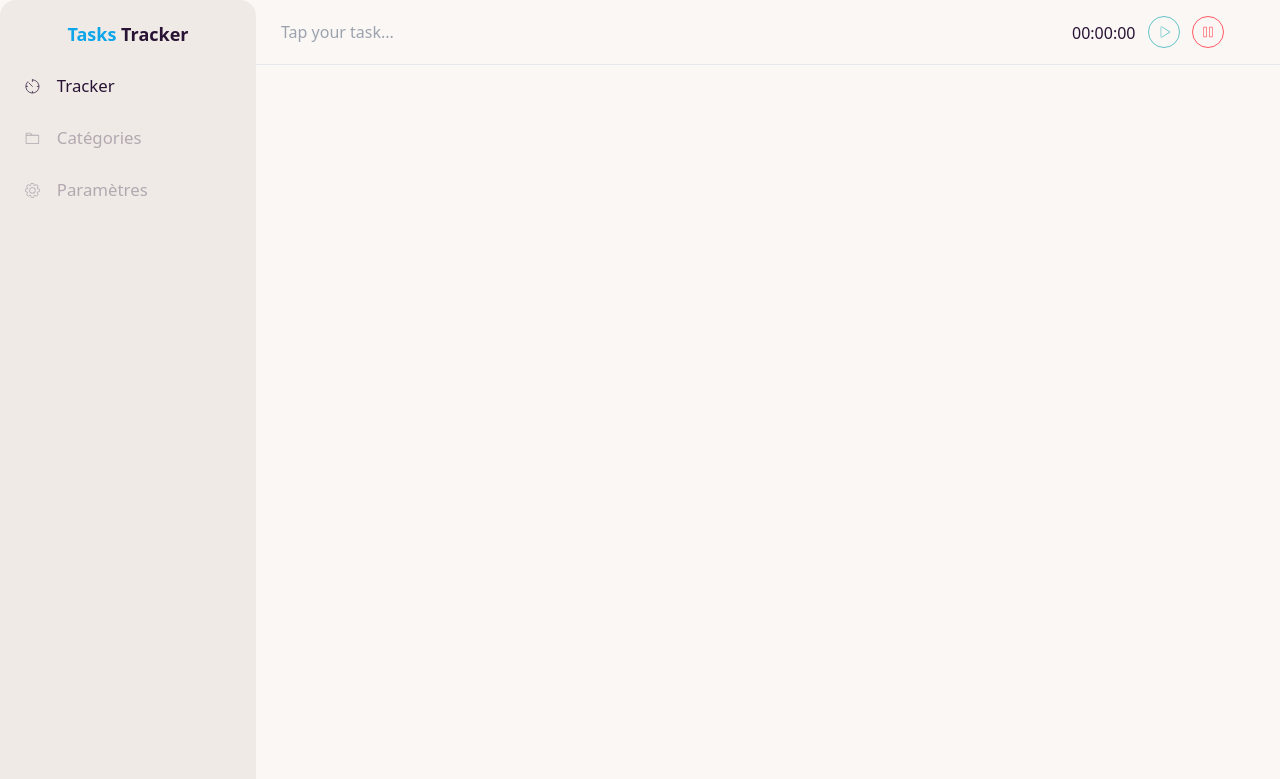
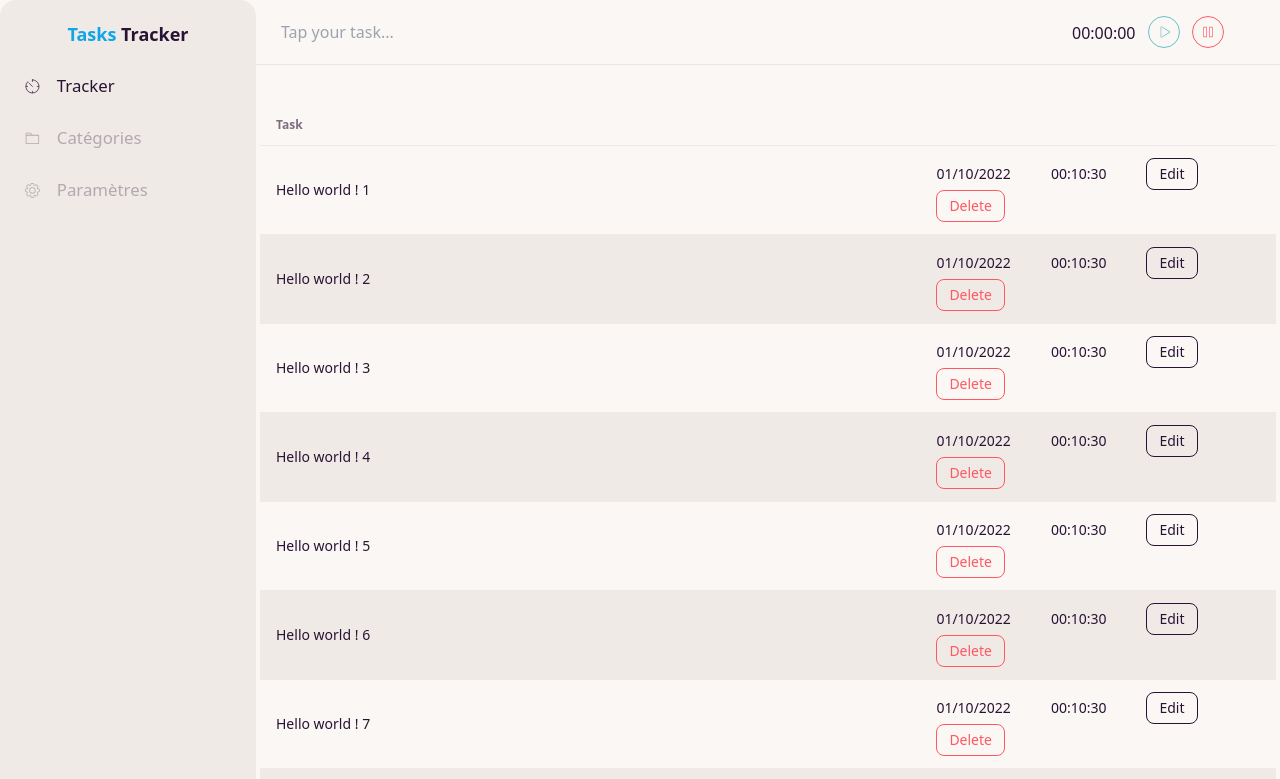
Before and after one commit to bolenge/tasks-tracker, a Vue app: page / in a window 1280 px wide. Shown: the top 779 px of the page. Built offline with nearby package versions, Linux system fonts and the light colour scheme.

Commit message:
feat: integration table

```diff
--- a/src/App.vue
+++ b/src/App.vue
@@ -14,6 +14,39 @@ import TheTopTask from './components/TheTopTask.vue'
         <div>
           <TheTopTask />
         </div>
+
+        <div class="mt-10 px-1">
+          <div class="overflow-x-auto">
+            <table class="table table-zebra">
+              <!-- head -->
+              <thead>
+                <tr>
+                  <th scope="col">Task</th>
+                  <th scope="col"></th>
+                </tr>
+              </thead>
+              <tbody>
+                <template v-for="(task) in 10" :key="task">
+                  <tr>
+                    <td class="w-[65%]">Hello world ! {{ task }}</td>
+                    <td class="">
+                      <span class="me-10">01/10/2022</span>
+                      <span class="me-10">00:10:30</span>
+
+                      <span class="btn btn-sm btn-outline font-light rounded-lg me-3">
+                        Edit
+                      </span>
+
+                      <span class="btn btn-sm btn-outline font-light btn-error rounded-lg">
+                        Delete
+                      </span>
+                    </td>
+                  </tr>
+                </template>
+              </tbody>
+            </table>
+          </div>
+        </div>
       </div>
     </div>
   </div>
```
